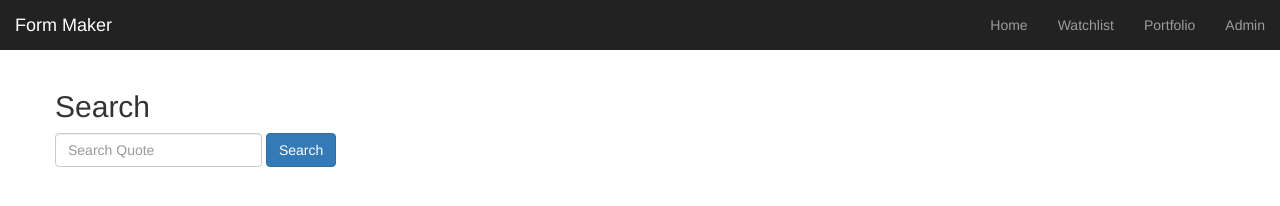
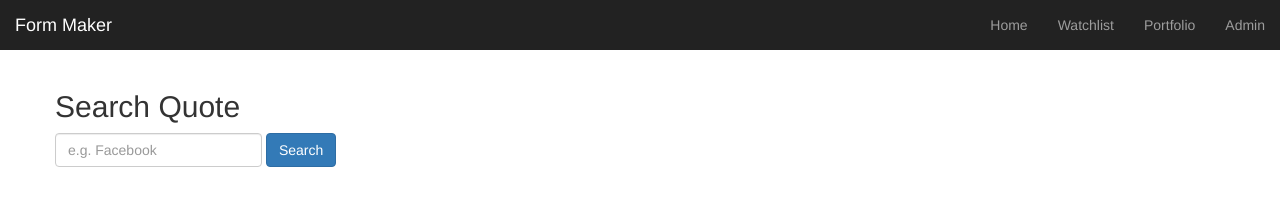
Before and after one commit to abhinavmaurya/WebDevSpring2016, a website: page public/project/index.html at #/home in a window 1280 px wide. Drawn offline with nearby package versions, Linux system fonts and the light colour scheme; some packages are replaced by stand-ins of ours.

Commit message:
poc fix home page

```diff
--- a/public/project/views/home/home.view.html
+++ b/public/project/views/home/home.view.html
@@ -1,8 +1,8 @@
-<h2>Search</h2>
+<h2>Search Quote</h2>
 
 <form class="form-inline">
     <div>
-        <input type="text" class="form-control" placeholder="Search Quote" ng-model="name"/>
+        <input type="text" class="form-control" placeholder="e.g. Facebook" ng-model="name"/>
         <a ng-click="search(name)" class="btn btn-primary">Search</a>
     </div>
 </form>
```
